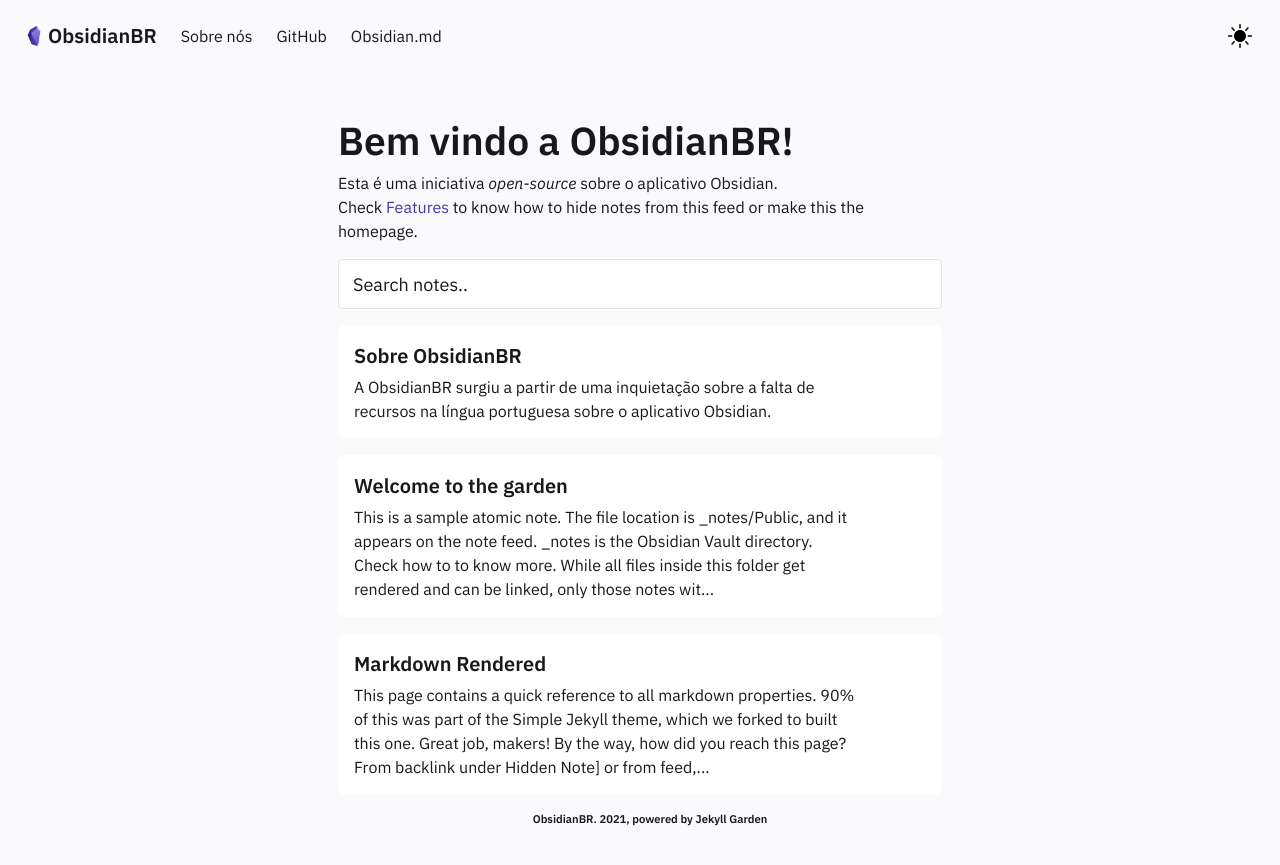
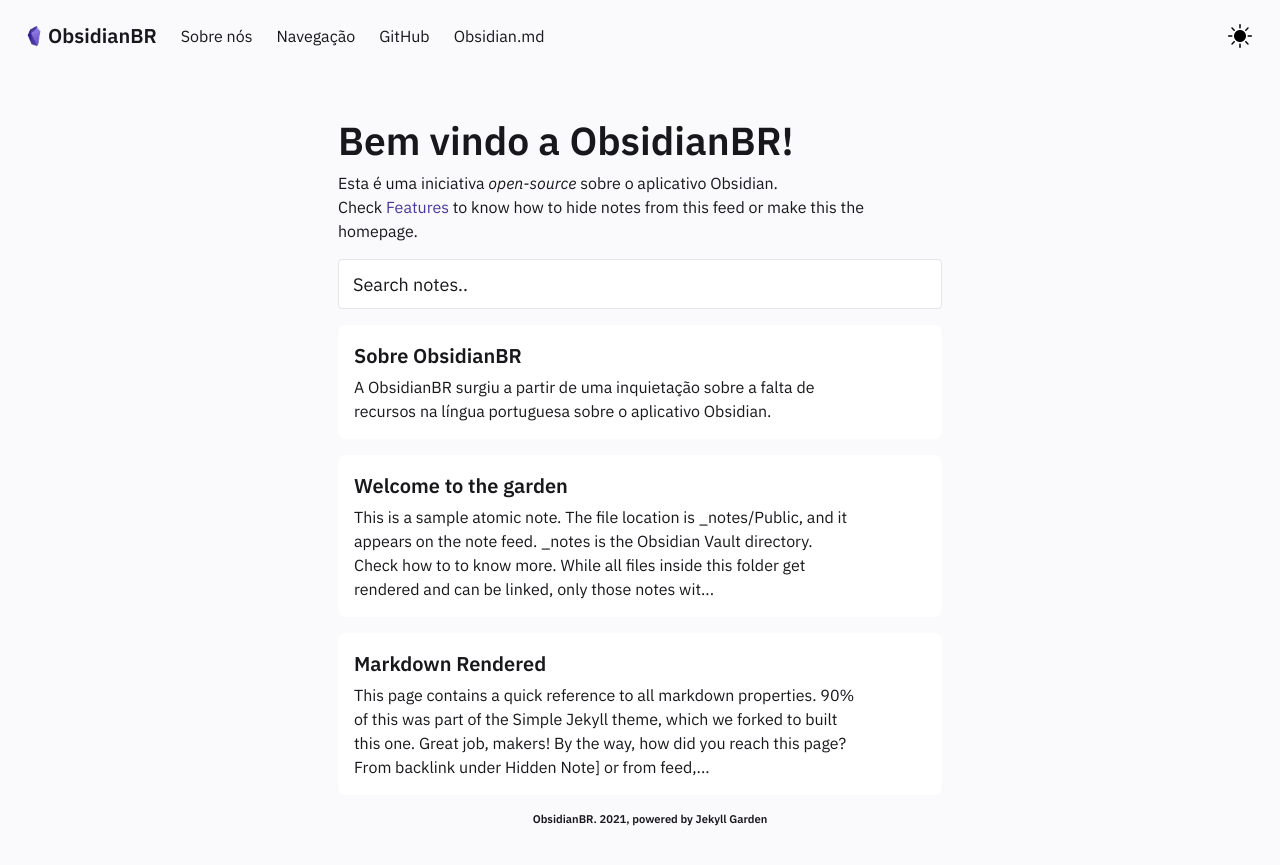
Before and after one commit to obsidianbr/obsidianbr.github.io, a Jekyll site: the page built from pages/index.md, in a window 1280 px wide. Shown: the top 865 px of the page. Built offline with Jekyll 4.4.1, drawn with Linux system fonts in a browser that asks for light colours.

Commit message:
Update Header.html

```diff
--- a/_includes/Header.html
+++ b/_includes/Header.html
@@ -53,8 +53,11 @@
 
     <div id="navbarBasicExample" class="navbar-menu">
       <div class="navbar-start">
-        <a href="../_posts/2021-12-12-sobre-nos"  class="navbar-item">
+        <a href="../notes/Sobre.md"  class="navbar-item">
           Sobre nós
+        </a>
+        <a href="../notes/Nav.md"  class="navbar-item">
+          Navegação
         </a>
         <a href="https://github.com/obsidianbr/obsidianbr.github.io" target="_blank" class="navbar-item">
           GitHub
```
